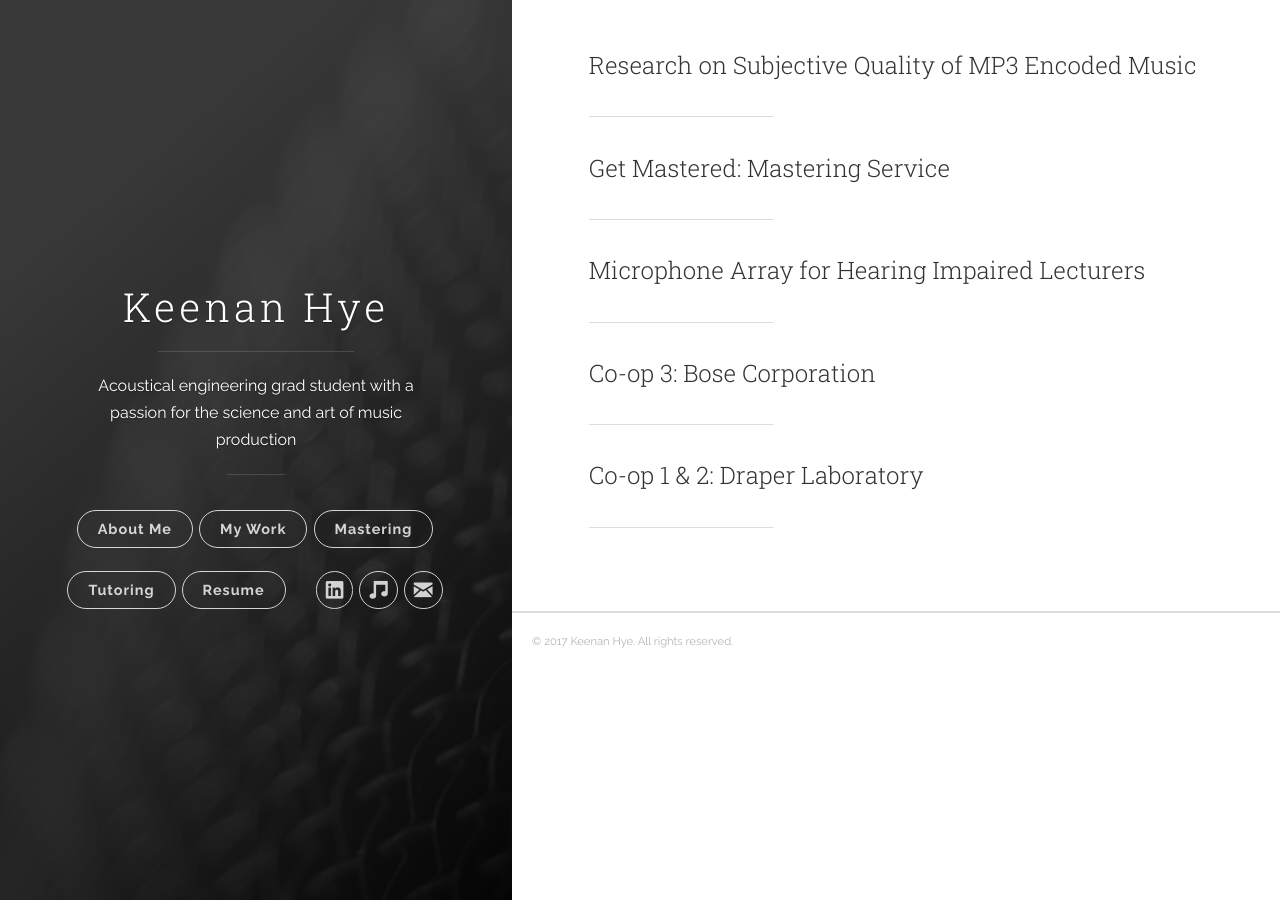
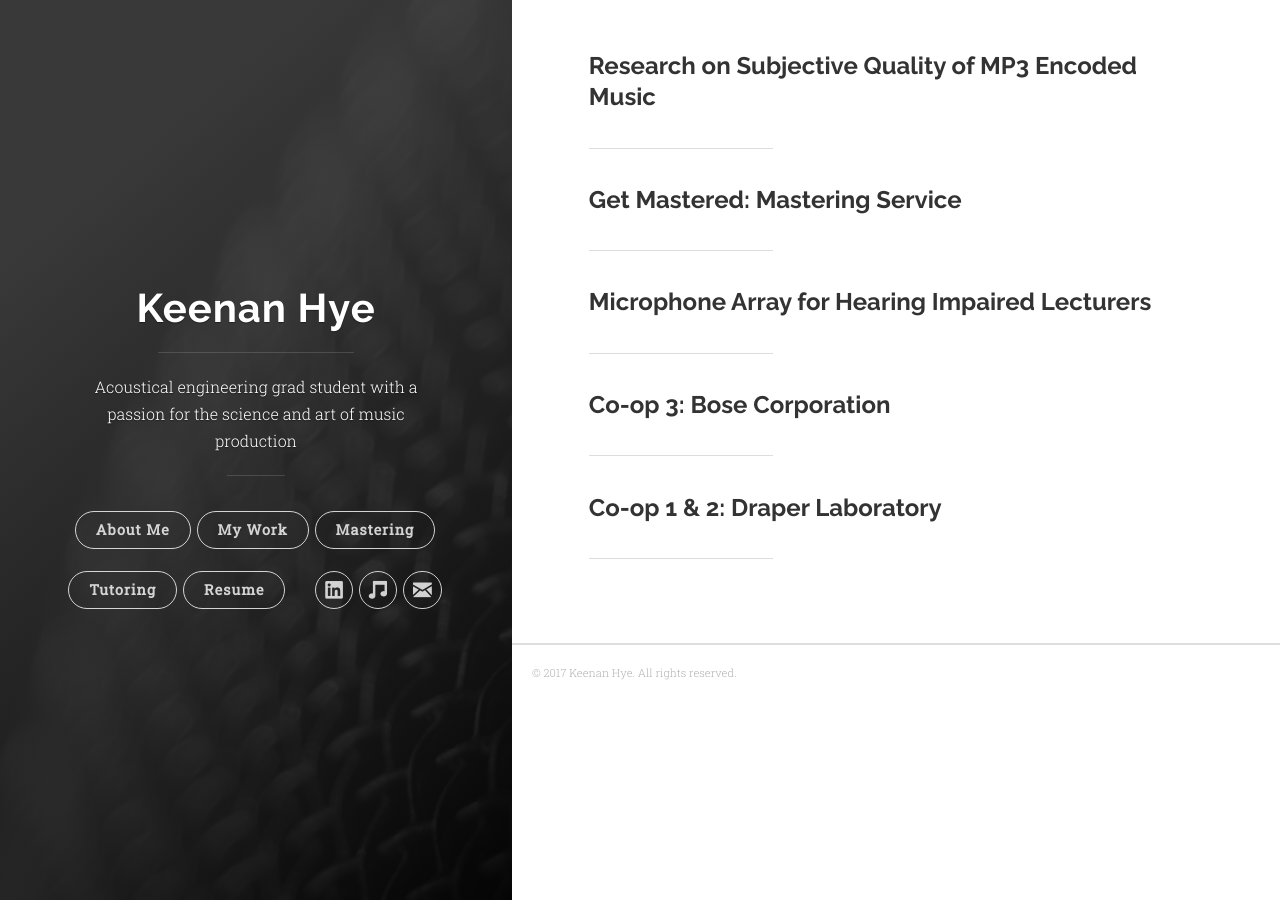
Before and after one commit to keenanhye/keenanhye.github.io, a Jekyll site: the page built from index.html, in a window 1280 px wide. Built offline with Jekyll 4.4.1, drawn with Linux system fonts in a browser that asks for light colours; nearby versions of some CDN libraries; the list of posts is cut into pages by our own code.

Commit message:
new fonts and fixes

```diff
--- a/css/uno.css
+++ b/css/uno.css
@@ -1,4 +1,4 @@
-@import 'https://fonts.googleapis.com/css?family=Raleway:400,700|Roboto+Slab:300,400)';
+@import url('https://fonts.googleapis.com/css?family=Raleway:700,700i|Roboto+Slab:300,400');
 /* http://meyerweb.com/eric/tools/css/reset/
 	 v2.0 | 20110126
 	 License: none (public domain)
@@ -925,8 +925,8 @@ html {
 	max-height: 100%; }
 
 body {
-	font-family: "Raleway", sans-serif;
-	font-size: 1em;
+	font-family: "Roboto Slab", serif;
+	font-weight: 300;
 	color: #666666; }
 
 ::selection {
@@ -937,7 +937,8 @@ body {
 
 a {
 	text-decoration: none;
-	color: #e25440; }
+	color: #e25440;
+	font-weight: 400; }
 	a:hover {
 		color: #b9301c;
 		-o-transition: .5s;
@@ -953,8 +954,8 @@ h5,
 h5 {
 	margin-top: .8em;
 	margin-bottom: .4em;
-	font-family: "Roboto Slab", serif;
-	font-weight: lighter;
+	font-family: 'Raleway', sans-serif;
+	/*font-weight: lighter;*/
 	color: #333333;
 	-webkit-font-smoothing: antialiased; }
 
@@ -962,7 +963,7 @@ h1 {
 	margin-top: 0;
 	font-size: 3.2em;
 	line-height: 1.2em;
-	letter-spacing: .05em; }
+	}
 
 h2 {
 	font-size: 2.2em; }
@@ -996,7 +997,7 @@ blockquote {
 	border: 1px solid #eeeeee;
 	border-radius: 3px;
 	font-family: "Roboto Slab", serif;
-	font-weight: lighter;
+	font-weight: 300;
 	font-style: italic;
 	font-size: 1.3em;
 	text-align: center; }
@@ -1065,7 +1066,7 @@ pre {
 .intro {
 	font-family: "Roboto Slab", serif;
 	font-size: 1.2em;
-	font-weight: lighter;
+	font-weight: 300;
 	color: #999999; }
 
 .block-heading {
@@ -1079,7 +1080,7 @@ pre {
 	font-weight: bold;
 	text-align: center;
 	text-transform: uppercase;
-	letter-spacing: 1px; }
+	}
 
 .label {
 	position: relative;
@@ -1192,13 +1193,13 @@ hr {
 .panel-title {
 	margin: 0 0 5px 0;
 	font-size: 2.5em;
-	letter-spacing: 4px;
+	letter-spacing: 1px;
 	color: #FFF; }
 
 .panel-subtitle {
 	font-family: "Roboto Slab", serif;
 	font-size: 1.2em;
-	font-weight: lighter;
+	font-weight: 300;
 	letter-spacing: 3px;
 	color: #cccccc;
 	-webkit-font-smoothing: antialiased; }
```
